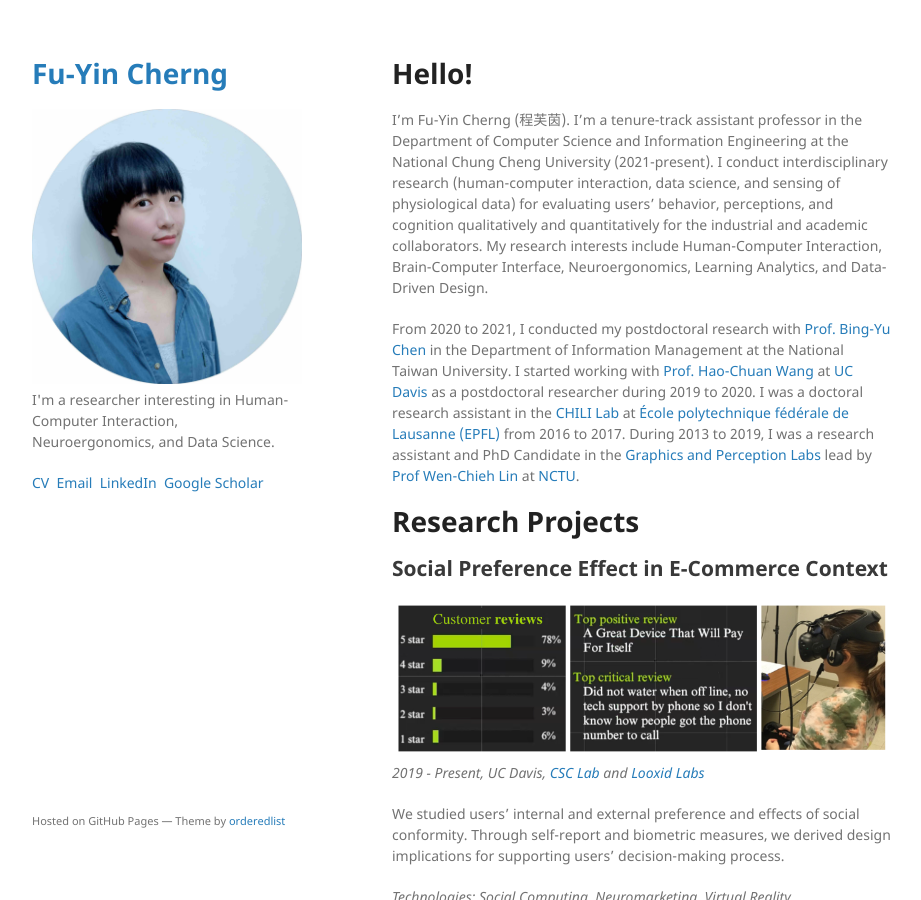
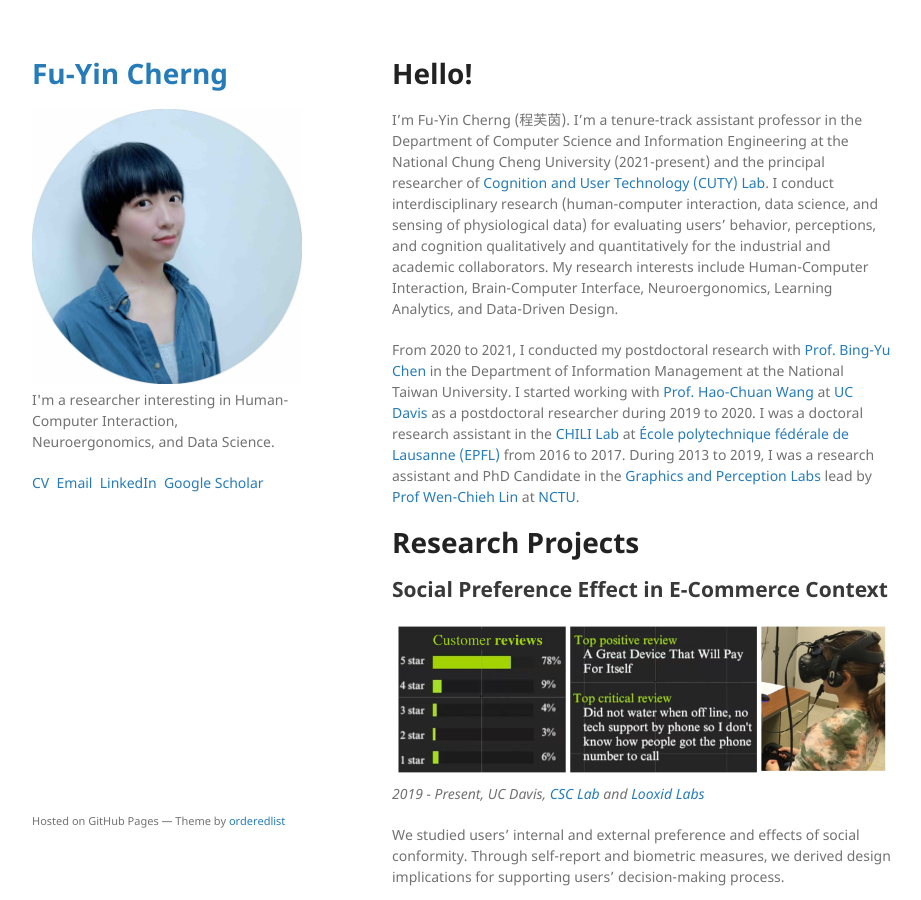
Before and after one commit to FuyinCherng/FuyinCherng.github.io, a Jekyll site: the page built from index.md, in a window 1280 px wide and 900 px high. Shown: the whole window, without its empty margins (178-1099 px from the left). Built offline with Jekyll 4.4.1, drawn with Linux system fonts in a browser that asks for light colours; our own code applies the rules of GitHub Pages for plain Markdown files.

Commit message:
Update index.md

```diff
--- a/index.md
+++ b/index.md
@@ -3,7 +3,7 @@ layout: default
 ---
 
 # Hello!
-I'm Fu-Yin Cherng (程芙茵). I'm a tenure-track assistant professor in the Department of Computer Science and Information Engineering at the National Chung Cheng University (2021-present). I conduct interdisciplinary research (human-computer interaction, data science, and sensing of physiological data) for evaluating users’ behavior, perceptions, and cognition qualitatively and quantitatively for the industrial and academic collaborators. My research interests include Human-Computer Interaction, Brain-Computer Interface, Neuroergonomics, Learning Analytics, and Data-Driven Design.
+I'm Fu-Yin Cherng (程芙茵). I'm a tenure-track assistant professor in the Department of Computer Science and Information Engineering at the National Chung Cheng University (2021-present) and the principal researcher of [Cognition and User Technology (CUTY) Lab](https://sites.google.com/view/cutylab/home). I conduct interdisciplinary research (human-computer interaction, data science, and sensing of physiological data) for evaluating users’ behavior, perceptions, and cognition qualitatively and quantitatively for the industrial and academic collaborators. My research interests include Human-Computer Interaction, Brain-Computer Interface, Neuroergonomics, Learning Analytics, and Data-Driven Design.
 
 
 From 2020 to 2021, I conducted my postdoctoral research with [Prof. Bing-Yu Chen](http://graphics.im.ntu.edu.tw/~robin/) in the Department of Information Management at the National Taiwan University. I started working with [Prof. Hao-Chuan Wang](http://www.haochuanwang.info/) at [UC Davis](https://www.ucdavis.edu/) as a postdoctoral researcher during 2019 to 2020. I was a doctoral research assistant in the [CHILI Lab](https://www.epfl.ch/labs/chili/) at [École polytechnique fédérale de Lausanne (EPFL)](https://www.epfl.ch/en/home/) from 2016 to 2017. During 2013 to 2019, I was a research assistant and PhD Candidate in the [Graphics and Perception Labs](https://gpl.cs.nctu.edu.tw) lead by [Prof Wen-Chieh Lin](https://gpl.cs.nctu.edu.tw/Steve-Lin/) at [NCTU](https://www.nctu.edu.tw/).
```
